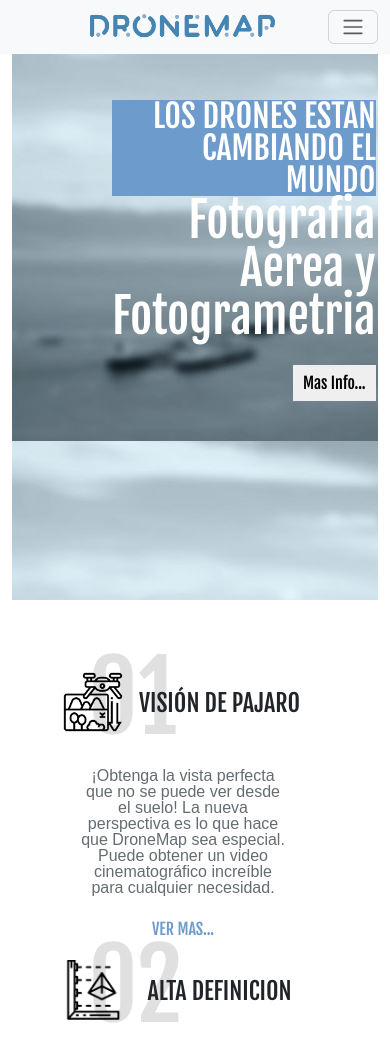
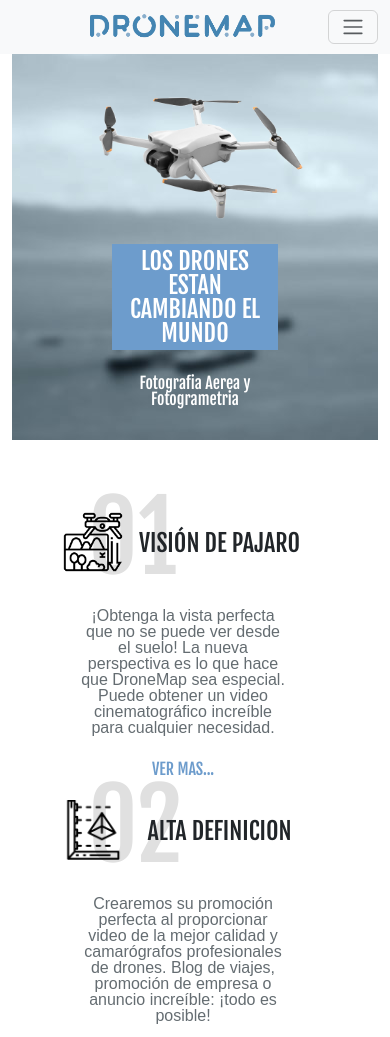
Before and after one commit to ejregali/eduardoregali-coderhouse, a plain HTML site: page index.html in a window 390 px wide. Shown: the top 1037 px of the page. Drawn offline with nearby package versions, Linux system fonts and the light colour scheme.

Commit message:
Responsive index Ok y Header pages OK

```diff
--- a/index.html
+++ b/index.html
@@ -49,13 +49,12 @@
         <section class="container-fluid text-center">
             <div class="header_principal_home ">
             <div class="img_header">
-                <img src="img/Mavic Mini 3.png" alt="" class="img-fluid">
+                <img src="img/Mavic Mini 3.png" alt="">
             </div>
             <div class="header_texto">
                 <h1>LOS DRONES ESTAN <br> CAMBIANDO EL MUNDO</h1>
                 <h2>Fotografia Aerea y Fotogrametria</h2>
-                <button class="btn_header">Mas Info...</button>
-            </div>
+                        </div>
         </div>
         </section>
 
--- a/scss/styles.scss
+++ b/scss/styles.scss
@@ -44,12 +44,13 @@ text-align: center;
 
 .header_principal_home{
     background-image: url(../img/bg.jpg);
-    height: 600px;
+    height: 440px;
     width: 100%;
     display: flex;
+    margin: 0;
 
         .img_header img{
-            width: 950px;
+            width: 600px;
             transition: all .4s;
             /* margin-left: 100px; */
             position: relative;
@@ -57,24 +58,29 @@ text-align: center;
             left: 50px;
         }
         .img_header img:hover{
-            width: 1000px;
+            width: 630px;
             transition: all .4s;
         }
         .header_texto{
             text-align: right;
             font-family: 'Fjalla One', sans-serif;
             margin: 100px;
+            display: flex;
+            flex-direction: column;
 
-                .h1{
-                background-color: #6d9ccc;
-                display: inline-block;
-                color: white;
-                font-size: 4rem;
-                padding: 0 10px 0 10px;
+                h1{
+                    color: rgb(255, 255, 255);
+                    font-size: 5rem;
+                    background-color: #6d9ccc;
+                    text-align: center;
+                    padding: 5px;
+
                 }
                 h2{
-                    color: rgb(255, 255, 255);
-                    font-size: 3rem;
+                    display: inline-block;
+                    color: white;
+                    font-size: 3.5rem;
+                    padding: 25px 10px 25px 10px
                 }
         }
 }
@@ -83,6 +89,7 @@ text-align: center;
 .header_texto_pages{
     text-align: center;
     margin-top: 150px;
+    margin-bottom: 100px;
     font-family: 'Fjalla One', sans-serif;
 }
 
@@ -207,48 +214,56 @@ font-size: 4rem;
 
 /*  MediasQ ----------------------------------------------- */
 
-@media (max-width: 980px){
-    .header_principal{
+@media (max-width: 630px){
+
+
+
+    .header_principal_home{
         background-image: url(../img/bg.jpg);
-        height: 400px;
+        height: 440px;
         width: 100%;
         display: flex;
+        margin: 0 auto;
         flex-direction: column;
-        padding: 25px;
-        margin: 0;
+
+            .img_header img{
+                width: 250px;
+                transition: all .4s;
+                position: relative;
+                top: 90px;
+                left: 3px;
+            }
+
+            .header_texto{
+                text-align: right;
+                font-family: 'Fjalla One', sans-serif;
+                display: flex;
+                flex-direction: column;
+
+                    h1{
+                        color: rgb(255, 255, 255);
+                        font-size: 1.5rem;
+                        background-color: #6d9ccc;
+                        text-align: center;
+                        padding: 5px;
+                    }
+                    h2{
+                        display: inline-block;
+                        color: white;
+                        font-size: 1rem;
+                        text-align: center;
+
+                    }
+            }
     }
 
-
-    .header_texto{
-        text-align: center;
-        font-family: 'Fjalla One', sans-serif;
-        margin: 10px 0 0 0;
-    }
-
-    .header_texto h1{
-        background-color: #6d9ccc;
-        color: white;
-        font-size: 2rem;
-
-    }
-
-    .header_texto h2{
-        color: rgb(255, 255, 255);
-        font-size: 1rem;
-    }
-
-
-    .texto_banner{
-        height: 100px;
-        color: #e0e0e0;
-        font-family: fjalla one,sans-serif;
-        font-size: 2.5rem;
-
-        }
+.header_principal{
+margin: auto;
 
         .header_texto_pages{
             text-align: center;
-            margin-top: 120px;
+            margin-top: 150px;
+            margin-bottom: 100px;
             font-family: 'Fjalla One', sans-serif;
         }
 
@@ -257,8 +272,8 @@ font-size: 4rem;
             display: inline-block;
             color: white;
             font-size: 3em;
-            padding: 0 10px 0 10px;
+            padding: 25px 10px 25px 10px;
 
         }
-
 }
+}
```
Also changed, not shown: pages/nosotros.html (+2 -2 lines), css/styles.css, 1 other file.
